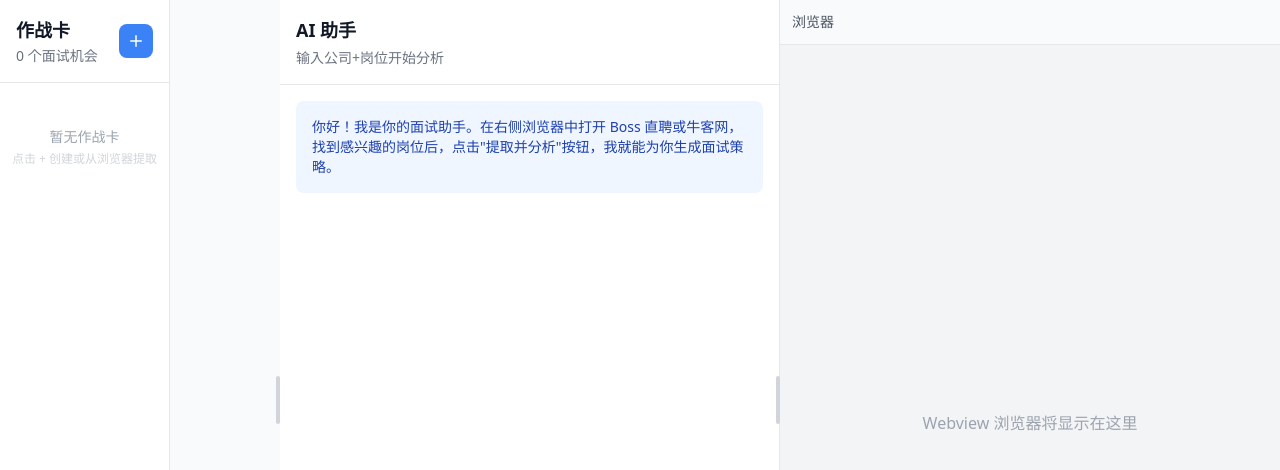
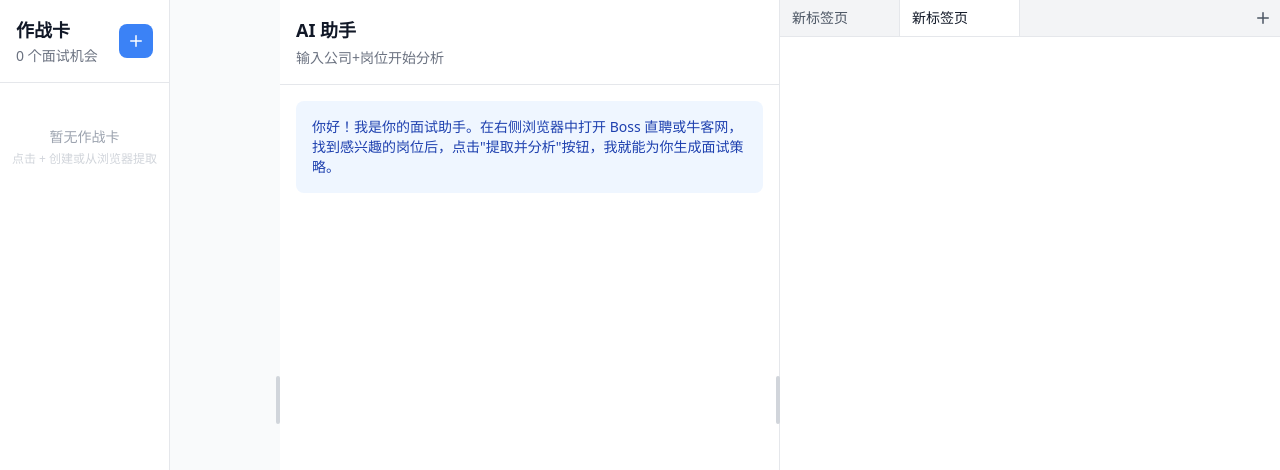
Before and after one commit to Alan79529/resume-agent, a React (Vite) app: page / in a window 1280 px wide. Shown: the top 470 px of the page. Built offline with nearby package versions, Linux system fonts and the light colour scheme.

Commit message:
feat: add multi-tab webview browser with extraction IPC

```diff
--- a/src/main/index.ts
+++ b/src/main/index.ts
@@ -2,6 +2,7 @@ import { app, shell, BrowserWindow, ipcMain } from 'electron'
 import { join } from 'path'
 import { electronApp, optimizer, is } from '@electron-toolkit/utils'
 import { setupCardIPC } from './ipc/cards'
+import { setupWebviewIPC } from './ipc/webview'
 // import icon from '../../resources/icon.png?asset'
 
 function createWindow(): void {
@@ -55,6 +56,7 @@ app.whenReady().then(() => {
 
   // Setup IPC handlers
   setupCardIPC()
+  setupWebviewIPC()
 
   createWindow()
 
--- /dev/null
+++ b/src/main/ipc/webview.ts
@@ -0,0 +1,41 @@
+import { ipcMain, webContents } from 'electron';
+import type { ExtractedContent } from '../../renderer/src/types';
+
+export function setupWebviewIPC(): void {
+  ipcMain.handle('webview:extract', async (_, webContentId: number): Promise<ExtractedContent> => {
+    const wc = webContents.fromId(webContentId);
+    if (!wc) {
+      throw new Error('Webview not found');
+    }
+
+    const result = await wc.executeJavaScript(`
+      (() => {
+        const url = window.location.href;
+        const title = document.title;
+        const content = document.body.innerText;
+
+        // Detect page type
+        let pageType = 'unknown';
+        if (url.includes('zhipin.com/job_detail')) {
+          pageType = 'jd';
+        } else if (url.includes('zhipin.com/gongs')) {
+          pageType = 'company';
+        } else if (url.includes('nowcoder.com/discuss')) {
+          pageType = 'experience';
+        } else if (url.includes('nowcoder.com/company')) {
+          pageType = 'company';
+        }
+
+        return {
+          url,
+          title,
+          content: content.substring(0, 50000), // Limit size
+          pageType,
+          timestamp: Date.now()
+        };
+      })()
+    `);
+
+    return result;
+  });
+}
--- a/src/preload/index.ts
+++ b/src/preload/index.ts
@@ -8,7 +8,10 @@ const api = {
   getCard: (id: string) => ipcRenderer.invoke('cards:getById', id),
   createCard: (card: any) => ipcRenderer.invoke('cards:create', card),
   updateCard: (id: string, updates: any) => ipcRenderer.invoke('cards:update', id, updates),
-  deleteCard: (id: string) => ipcRenderer.invoke('cards:delete', id)
+  deleteCard: (id: string) => ipcRenderer.invoke('cards:delete', id),
+
+  // Webview
+  extractWebview: (webContentId: number) => ipcRenderer.invoke('webview:extract', webContentId)
 }
 
 // Use `contextBridge` APIs to expose Electron APIs to
--- /dev/null
+++ b/src/renderer/src/components/webview/TabBar.tsx
@@ -0,0 +1,47 @@
+import React from 'react';
+import { Plus, X } from 'lucide-react';
+import { useWebviewStore } from '../../stores/webview';
+
+export const TabBar: React.FC = () => {
+  const { tabs, addTab, closeTab, setActiveTab } = useWebviewStore();
+
+  return (
+    <div className="flex items-center bg-gray-100 border-b border-gray-200">
+      <div className="flex-1 flex overflow-x-auto">
+        {tabs.map(tab => (
+          <div
+            key={tab.id}
+            onClick={() => setActiveTab(tab.id)}
+            className={`
+              group flex items-center gap-2 px-3 py-2 min-w-[120px] max-w-[200px]
+              cursor-pointer border-r border-gray-200 text-sm
+              ${tab.isActive
+                ? 'bg-white text-gray-900'
+                : 'bg-gray-100 text-gray-600 hover:bg-gray-50'
+              }
+            `}
+          >
+            <span className="flex-1 truncate">{tab.title}</span>
+            <button
+              onClick={(e) => {
+                e.stopPropagation();
+                closeTab(tab.id);
+              }}
+              className="opacity-0 group-hover:opacity-100 p-0.5 hover:bg-gray-200 rounded"
+            >
+              <X size={14} />
+            </button>
+          </div>
+        ))}
+      </div>
+
+      <button
+        onClick={() => addTab()}
+        className="p-2 text-gray-600 hover:bg-gray-200 transition-colors"
+        title="新建标签页"
+      >
+        <Plus size={18} />
+      </button>
+    </div>
+  );
+};
--- a/src/renderer/src/components/webview/WebviewPanel.tsx
+++ b/src/renderer/src/components/webview/WebviewPanel.tsx
@@ -1,15 +1,58 @@
-import React from 'react';
+import React, { useEffect, useRef } from 'react';
+import { useWebviewStore } from '../../stores/webview';
+import { TabBar } from './TabBar';
 
 export const WebviewPanel: React.FC = () => {
+  const { tabs, addTab, updateTabTitle } = useWebviewStore();
+  const webviewRefs = useRef<Map<string, Electron.WebviewTag>>(new Map());
+
+  // Add initial tab on mount
+  useEffect(() => {
+    if (tabs.length === 0) {
+      addTab('https://www.zhipin.com');
+    }
+  }, []);
+
+  const handleWebviewRef = (id: string, el: HTMLWebViewElement | null) => {
+    if (el) {
+      const webview = el as unknown as Electron.WebviewTag;
+      webviewRefs.current.set(id, webview);
+
+      // Listen for page title updates
+      webview.addEventListener('page-title-updated', (e) => {
+        updateTabTitle(id, e.title);
+      });
+    }
+  };
+
   return (
     <div className="h-full flex flex-col">
-      <div className="p-3 border-b border-gray-200 bg-gray-50">
-        <div className="flex items-center gap-2">
-          <span className="text-sm text-gray-600">浏览器</span>
-        </div>
-      </div>
-      <div className="flex-1 bg-gray-100 flex items-center justify-center">
-        <p className="text-gray-400">Webview 浏览器将显示在这里</p>
+      <TabBar />
+
+      <div className="flex-1 relative">
+        {tabs.map(tab => (
+          <div
+            key={tab.id}
+            className={`absolute inset-0 ${tab.isActive ? 'block' : 'hidden'}`}
+          >
+            <webview
+              ref={(el) => handleWebviewRef(tab.id, el)}
+              src={tab.url}
+              data-tab-id={tab.id}
+              className="w-full h-full"
+              allowpopups
+            />
+          </div>
+        ))}
+
+        {tabs.length === 0 && (
+          <div className="h-full flex items-center justify-center text-gray-400">
+            <div className="text-center">
+              <p>点击 + 按钮打开浏览器</p>
+              <p className="text-sm mt-2">支持 Boss 直聘、牛客网等招聘网站</p>
+            </div>
+          </div>
+        )}
       </div>
     </div>
   );
--- /dev/null
+++ b/src/renderer/src/stores/webview.ts
@@ -0,0 +1,69 @@
+import { create } from 'zustand';
+import type { WebviewTab } from '../types';
+
+interface WebviewState {
+  tabs: WebviewTab[];
+  activeTabId: string | null;
+
+  // Actions
+  addTab: (url?: string) => string;
+  closeTab: (id: string) => void;
+  setActiveTab: (id: string) => void;
+  updateTabTitle: (id: string, title: string) => void;
+}
+
+const generateId = () => Math.random().toString(36).substring(2, 9);
+
+export const useWebviewStore = create<WebviewState>((set, get) => ({
+  tabs: [],
+  activeTabId: null,
+
+  addTab: (url = 'https://www.zhipin.com') => {
+    const id = generateId();
+    const newTab: WebviewTab = {
+      id,
+      url,
+      title: '新标签页',
+      isActive: true
+    };
+
+    set(state => ({
+      tabs: state.tabs.map(t => ({ ...t, isActive: false })).concat(newTab),
+      activeTabId: id
+    }));
+
+    return id;
+  },
+
+  closeTab: (id) => {
+    const { tabs, activeTabId } = get();
+    const index = tabs.findIndex(t => t.id === id);
+
+    if (index === -1) return;
+
+    const newTabs = tabs.filter(t => t.id !== id);
+    let newActiveId = activeTabId;
+
+    // If closing active tab, activate previous or next
+    if (activeTabId === id && newTabs.length > 0) {
+      const newIndex = Math.min(index, newTabs.length - 1);
+      newActiveId = newTabs[newIndex].id;
+      newTabs[newIndex] = { ...newTabs[newIndex], isActive: true };
+    }
+
+    set({ tabs: newTabs, activeTabId: newActiveId });
+  },
+
+  setActiveTab: (id) => {
+    set(state => ({
+      tabs: state.tabs.map(t => ({ ...t, isActive: t.id === id })),
+      activeTabId: id
+    }));
+  },
+
+  updateTabTitle: (id, title) => {
+    set(state => ({
+      tabs: state.tabs.map(t => t.id === id ? { ...t, title } : t)
+    }));
+  }
+}));
--- a/src/renderer/src/utils/ipc.ts
+++ b/src/renderer/src/utils/ipc.ts
@@ -1,4 +1,4 @@
-import type { BattleCard } from '../types'
+import type { BattleCard, ExtractedContent } from '../types'
 
 declare global {
   interface Window {
@@ -8,6 +8,7 @@ declare global {
       createCard: (card: BattleCard) => Promise<BattleCard>
       updateCard: (id: string, updates: Partial<BattleCard>) => Promise<BattleCard | undefined>
       deleteCard: (id: string) => Promise<boolean>
+      extractWebview: (webContentId: number) => Promise<ExtractedContent>
     }
   }
 }
```
